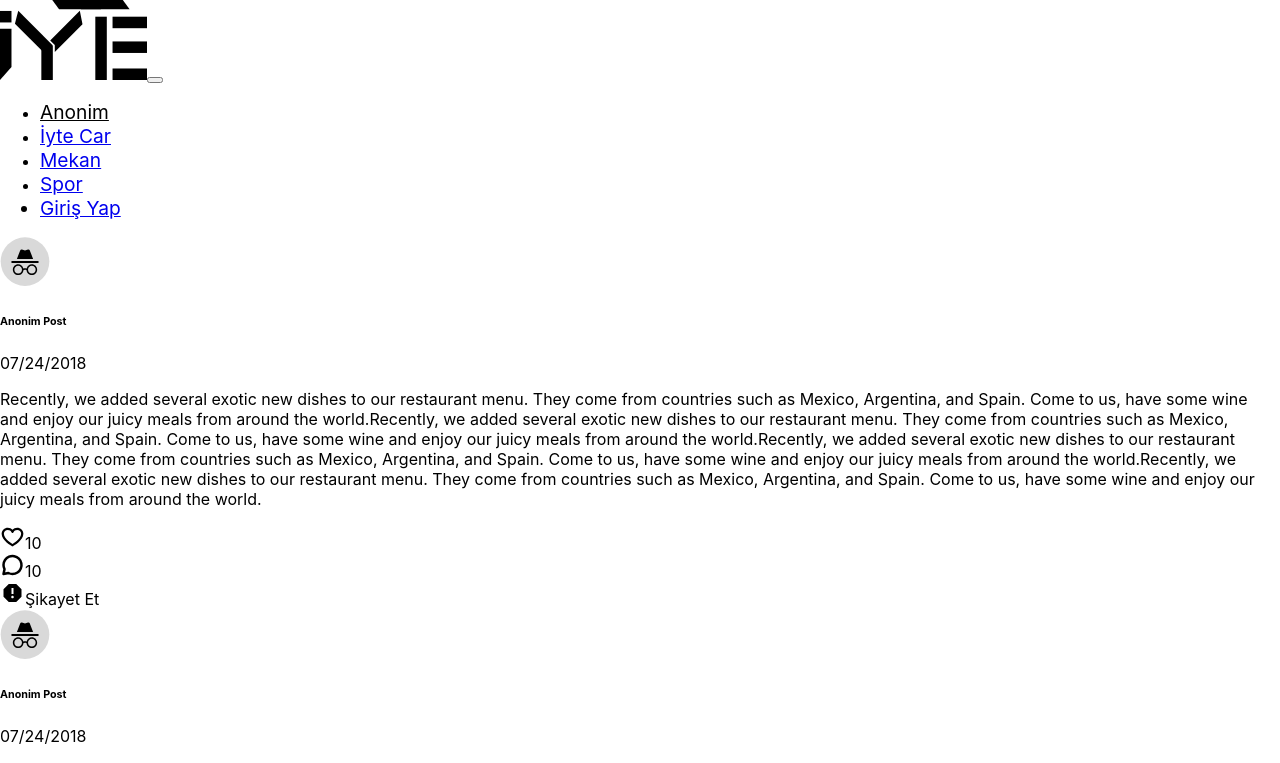
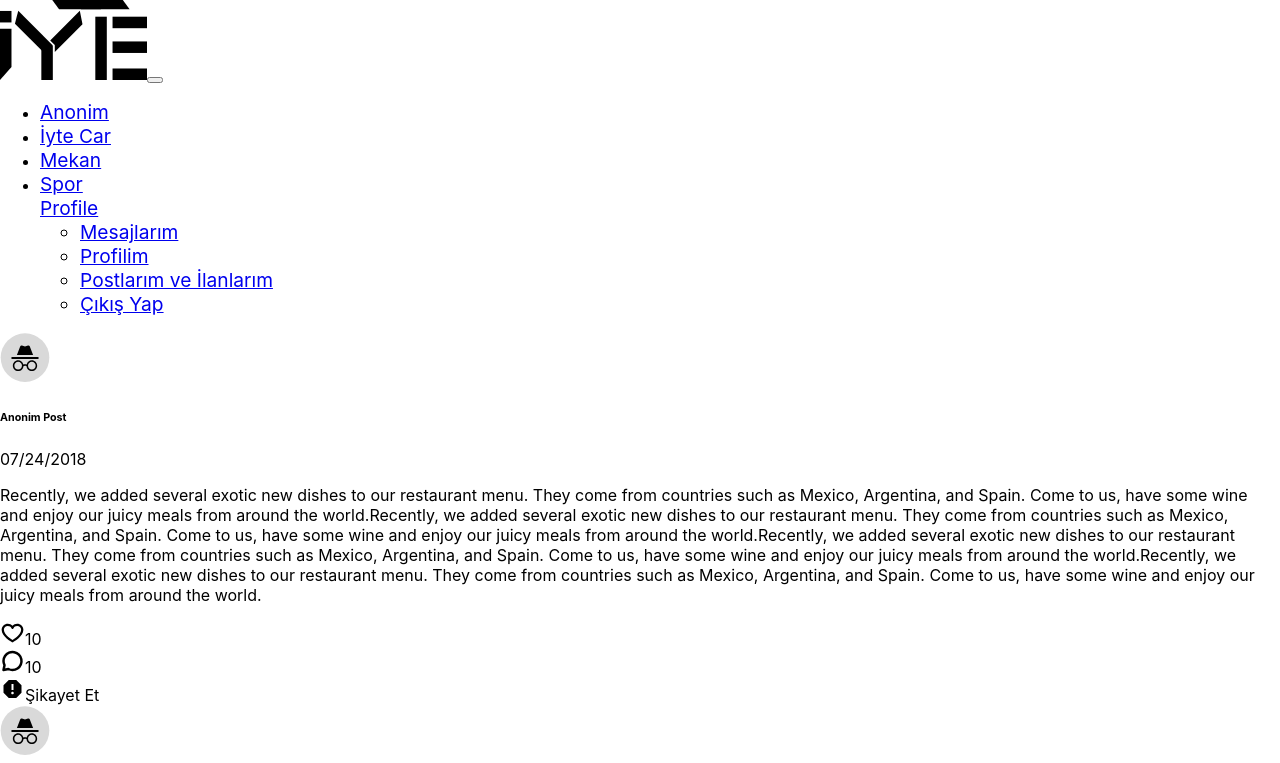
Before and after one commit to polat-code/canakkale_hackathon_front_end, a React (Create React App) app: page /anonims in a window 1280 px wide. Shown: the top 763 px of the page. Built offline with nearby package versions, Linux system fonts and the light colour scheme; the HTML template or start-up script is replaced by a standard one.

Commit message:
Navbar is changed with sub router

```diff
--- a/src/RouteApp.js
+++ b/src/RouteApp.js
@@ -4,6 +4,10 @@ import AnonimContainer from "./pages/AnonimContainer/AnonimContainer";
 import IyteCarContainer from "./pages/IyteCarContainer/IyteCarContainer";
 import PlacesContainer from "./pages/PlacesContainer/PlacesContainer";
 import SportsContainer from "./pages/SportsContainer/SportsContainer";
+import LoginContainer from "./pages/LoginContainer/LoginContainer";
+import MyMessagesContainer from "./pages/MyMessagesContainer/MyMessagesContainer";
+import ProfileContainer from "./pages/ProfileContainer/ProfileContainer";
+import PostsAndAdvertsContainer from "./pages/PostsAndAdvertsContainer/PostsAndAdvertsContainer";
 const RouteApp = () => {
   return (
     <Routes>
@@ -11,6 +15,13 @@ const RouteApp = () => {
       <Route path="/iyte-car" element={<IyteCarContainer />} />
       <Route path="/places" element={<PlacesContainer />} />
       <Route path="/sports" element={<SportsContainer />} />
+      <Route path="/login" element={<LoginContainer />} />
+      <Route path="/profile/my-messages" element={<MyMessagesContainer />} />
+      <Route path="/profile" element={<ProfileContainer />} />
+      <Route
+        path="/profile/posts-and-advert"
+        element={<PostsAndAdvertsContainer />}
+      />
     </Routes>
   );
 };
--- a/src/components/common/Navbar/Navbar.js
+++ b/src/components/common/Navbar/Navbar.js
@@ -7,6 +7,9 @@ const Navbar = () => {
   const navigation = useNavigate();
   const location = useLocation();
   const [currentPath, setCurrentPath] = useState(location.pathname);
+
+  const [isLogin, setIsLogin] = useState(true);
+
   useEffect(() => {
     setCurrentPath(location.pathname);
   });
@@ -24,6 +27,19 @@ const Navbar = () => {
   };
   const handleLogin = () => {
     navigation("/login");
+  };
+  const handleMyMessages = () => {
+    navigation("/profile/my-messages");
+  };
+  const handleMyProfile = () => {
+    navigation("/profile");
+  };
+  const handlePostsAndAdvert = () => {
+    navigation("/profile/posts-and-advert");
+  };
+  const handleLogout = () => {
+    setIsLogin(false);
+    navigation("/");
   };
 
   return (
@@ -47,11 +63,13 @@ const Navbar = () => {
         >
           <span className="navbar-toggler-icon"></span>
         </button>
+        {/* Main Navigation Start */}
         <div
           className="collapse navbar-collapse justify-content-lg-end justify-content-center pe-lg-5"
           id="navbarNav"
         >
           <ul className="navbar-nav">
+            {/* Main Navigation 1 Start */}
             <li className="nav-item mx-lg-2 py-lg-2">
               <a
                 className={`nav-link nav-item-size text-center ${
@@ -68,6 +86,9 @@ const Navbar = () => {
                 Anonim
               </a>
             </li>
+            {/* Main Navigation 1 END */}
+
+            {/* Main Navigation 2 Start */}
             <li className="nav-item mx-lg-2 py-lg-2">
               <a
                 className={`nav-link nav-item-size text-center ${
@@ -83,6 +104,9 @@ const Navbar = () => {
                 İyte Car
               </a>
             </li>
+            {/* Main Navigation 2 END */}
+
+            {/* Main Navigation 3 Start */}
             <li className="nav-item mx-lg-2 py-lg-2">
               <a
                 className={`nav-link nav-item-size text-center ${
@@ -98,6 +122,9 @@ const Navbar = () => {
                 Mekan
               </a>
             </li>
+            {/* Main Navigation 3 END */}
+
+            {/* Main Navigation 4 Start */}
             <li className="nav-item mx-lg-2 py-lg-2">
               <a
                 className={`nav-link nav-item-size text-center ${
@@ -113,13 +140,19 @@ const Navbar = () => {
                 Spor
               </a>
             </li>
+            {/* Main Navigation 4 END */}
+
+            {/* Main Navigation 5 Start */}
+            {isLogin ? (
+              ""
+            ) : (
               <li className="nav-item nav-link nav-item-size mx-lg-2 py-lg-2">
                 <a
                   className={`nav-link nav-item-size text-center text-primary ${
                     currentPath.startsWith("/login") ? "active" : ""
                   }`}
                   href="#"
-                id="sport"
+                  id="login"
                   onClick={(e) => {
                     e.preventDefault();
                     handleLogin();
@@ -128,8 +161,97 @@ const Navbar = () => {
                   Giriş Yap
                 </a>
               </li>
+            )}
+
+            {/* Main Navigation 5 END */}
+
+            {/* Main Navigation 6 Start */}
+            {isLogin ? (
+              <div className="nav-item nav-link nav-item-size mx-lg-2 py-lg-2 dropdown">
+                {/* Main Navigation 6 Main START */}
+                <a
+                  className={`nav-link nav-item-size text-center text-primary ${
+                    currentPath.startsWith("/profile") ? "active" : ""
+                  }`}
+                  role="button"
+                  id="profile"
+                  data-bs-toggle="dropdown"
+                  aria-expanded="false"
+                  href="#"
+                >
+                  Profile
+                </a>
+                {/* Main Navigation 6 Main END */}
+
+                <ul class="dropdown-menu" aria-labelledby="profile">
+                  {/* Main Navigation 6 SubNavigation 1 START */}
+                  <li>
+                    <a
+                      class="dropdown-item"
+                      href="#"
+                      onClick={(e) => {
+                        e.preventDefault();
+                        handleMyMessages();
+                      }}
+                    >
+                      Mesajlarım
+                    </a>
+                  </li>
+                  {/* Main Navigation 6 SubNavigation 1 END */}
+
+                  {/* Main Navigation 6 SubNavigation 2 START */}
+                  <li>
+                    <a
+                      class="dropdown-item"
+                      href="#"
+                      onClick={(e) => {
+                        e.preventDefault();
+                        handleMyProfile();
+                      }}
+                    >
+                      Profilim
+                    </a>
+                  </li>
+                  {/* Main Navigation 6 SubNavigation 2 END */}
+
+                  {/* Main Navigation 6 SubNavigation 3 START */}
+                  <li>
+                    <a
+                      class="dropdown-item"
+                      href="#"
+                      onClick={(e) => {
+                        e.preventDefault();
+                        handlePostsAndAdvert();
+                      }}
+                    >
+                      Postlarım ve İlanlarım
+                    </a>
+                  </li>
+                  {/* Main Navigation 6 SubNavigation 3 END */}
+
+                  {/* Main Navigation 6 SubNavigation 4 START */}
+                  <li>
+                    <a
+                      class="dropdown-item"
+                      href="#"
+                      onClick={(e) => {
+                        e.preventDefault();
+                        handleLogout();
+                      }}
+                    >
+                      Çıkış Yap
+                    </a>
+                  </li>
+                  {/* Main Navigation 6 SubNavigation 4 END */}
                 </ul>
               </div>
+            ) : (
+              ""
+            )}
+            {/* Main Navigation 6 END */}
+          </ul>
+        </div>
+        {/* Main Navigation END */}
       </div>
     </nav>
   );
--- /dev/null
+++ b/src/pages/LoginContainer/LoginContainer.js
@@ -0,0 +1,13 @@
+import React from "react";
+import Navbar from "../../components/common/Navbar/Navbar";
+
+const LoginContainer = () => {
+  return (
+    <div>
+      <Navbar />
+      Login Container
+    </div>
+  );
+};
+
+export default LoginContainer;
--- /dev/null
+++ b/src/pages/MyMessagesContainer/MyMessagesContainer.js
@@ -0,0 +1,13 @@
+import React from "react";
+import Navbar from "../../components/common/Navbar/Navbar";
+
+const MyMessagesContainer = () => {
+  return (
+    <div>
+      <Navbar />
+      My Messages Container
+    </div>
+  );
+};
+
+export default MyMessagesContainer;
--- /dev/null
+++ b/src/pages/PostsAndAdvertsContainer/PostsAndAdvertsContainer.js
@@ -0,0 +1,13 @@
+import React from "react";
+import Navbar from "../../components/common/Navbar/Navbar";
+
+const PostsAndAdvertsContainer = () => {
+  return (
+    <div>
+      <Navbar />
+      Posts And Adverts
+    </div>
+  );
+};
+
+export default PostsAndAdvertsContainer;
--- /dev/null
+++ b/src/pages/ProfileContainer/ProfileContainer.js
@@ -0,0 +1,13 @@
+import React from "react";
+import Navbar from "../../components/common/Navbar/Navbar";
+
+const ProfileContainer = () => {
+  return (
+    <div>
+      <Navbar />
+      Profile Container
+    </div>
+  );
+};
+
+export default ProfileContainer;
--- a/src/styles/Navbar/Navbar.css
+++ b/src/styles/Navbar/Navbar.css
@@ -13,6 +13,5 @@
     }
 }
 .navbar-container .active {
-    color: black !important;
     text-decoration: underline;
 }
```
Lines whose indentation alone changed are shown as unchanged.
